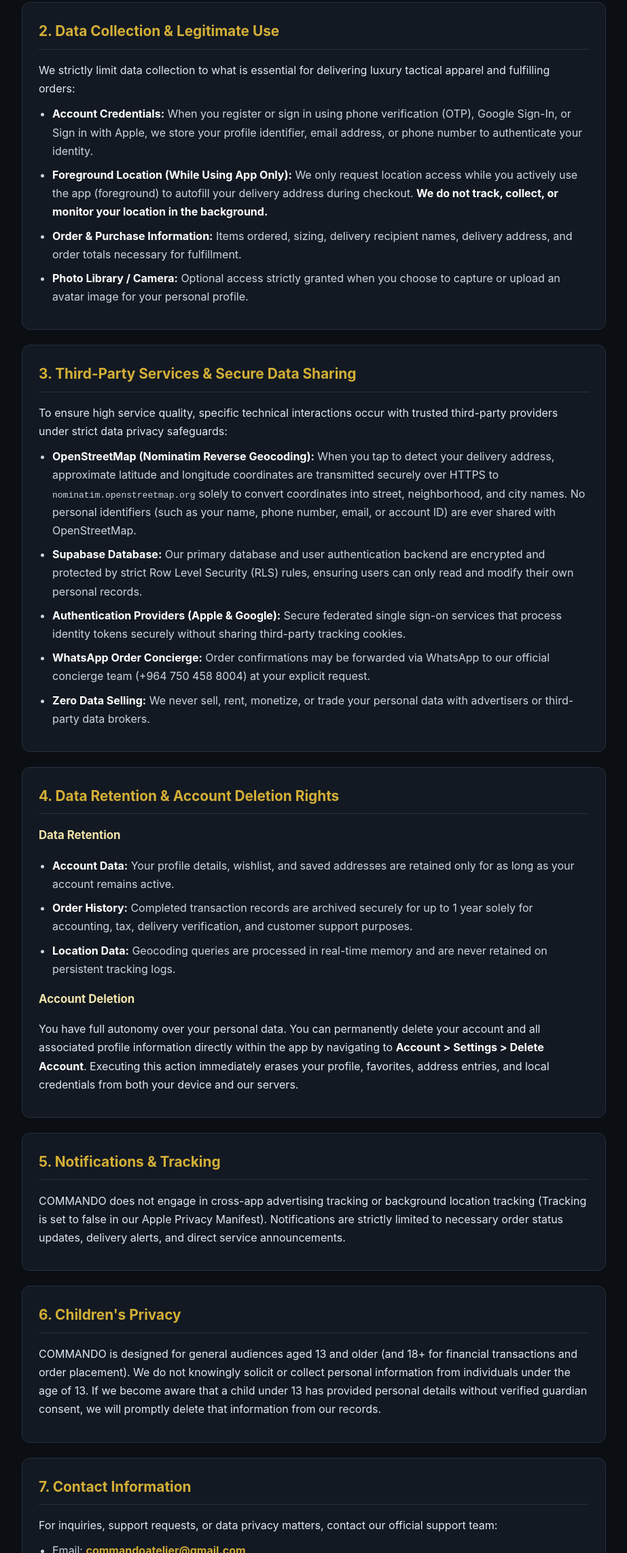
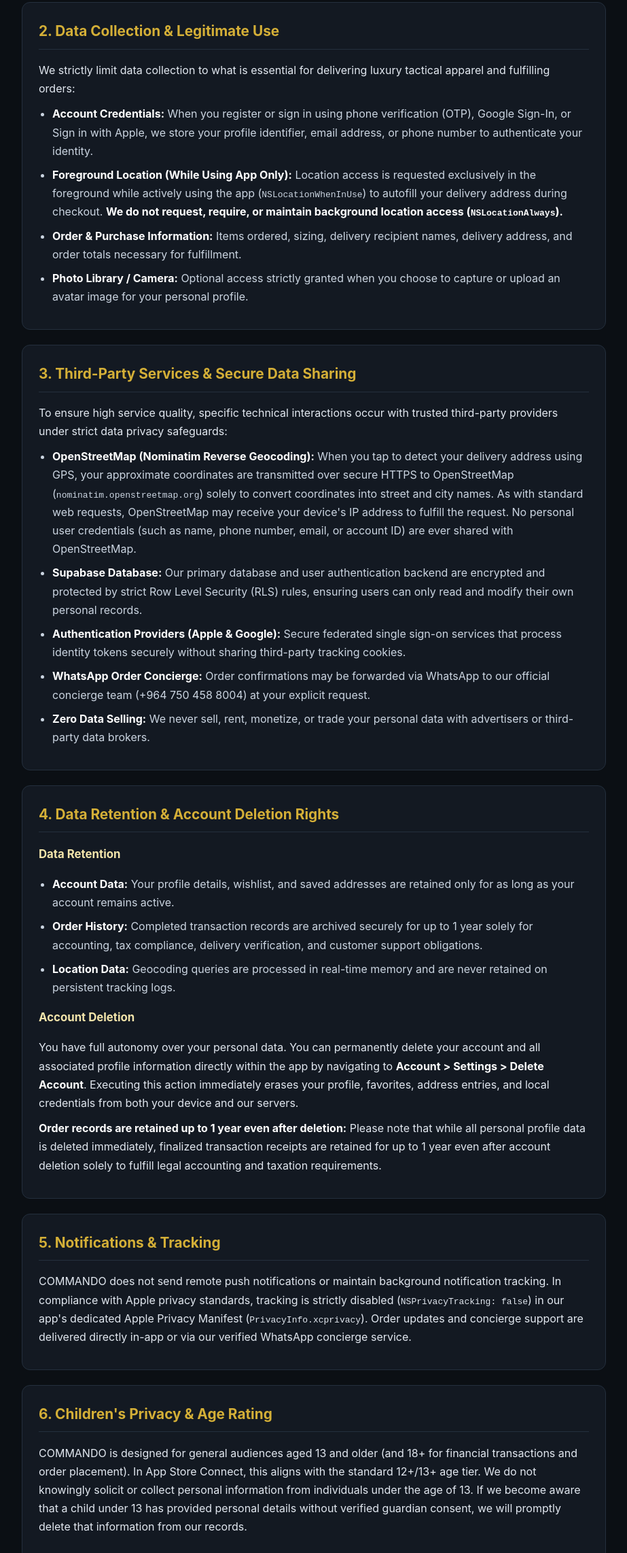
Before and after one commit to Code-Man90/commando-privacy, a plain HTML site: page index.html in a window 1280 px wide. Shown: the part 516-2800 px from the top of the page at 68% size, without its empty margins (178-1101 px from the left). Drawn offline with Linux system fonts and the light colour scheme.

Commit message:
Refine privacy policy with explicit order retention after deletion, Nominatim IP notice, no remote push, and no background location

```diff
--- a/index.html
+++ b/index.html
@@ -148,7 +148,7 @@
         <p>We strictly limit data collection to what is essential for delivering luxury tactical apparel and fulfilling orders:</p>
         <ul>
             <li><strong>Account Credentials:</strong> When you register or sign in using phone verification (OTP), Google Sign-In, or Sign in with Apple, we store your profile identifier, email address, or phone number to authenticate your identity.</li>
-            <li><strong>Foreground Location (While Using App Only):</strong> We only request location access while you actively use the app (foreground) to autofill your delivery address during checkout. <strong>We do not track, collect, or monitor your location in the background.</strong></li>
+            <li><strong>Foreground Location (While Using App Only):</strong> Location access is requested exclusively in the foreground while actively using the app (<code>NSLocationWhenInUse</code>) to autofill your delivery address during checkout. <strong>We do not request, require, or maintain background location access (<code>NSLocationAlways</code>).</strong></li>
             <li><strong>Order & Purchase Information:</strong> Items ordered, sizing, delivery recipient names, delivery address, and order totals necessary for fulfillment.</li>
             <li><strong>Photo Library / Camera:</strong> Optional access strictly granted when you choose to capture or upload an avatar image for your personal profile.</li>
         </ul>
@@ -158,7 +158,7 @@
         <h2>3. Third-Party Services & Secure Data Sharing</h2>
         <p>To ensure high service quality, specific technical interactions occur with trusted third-party providers under strict data privacy safeguards:</p>
         <ul>
-            <li><strong>OpenStreetMap (Nominatim Reverse Geocoding):</strong> When you tap to detect your delivery address, approximate latitude and longitude coordinates are transmitted securely over HTTPS to <code>nominatim.openstreetmap.org</code> solely to convert coordinates into street, neighborhood, and city names. No personal identifiers (such as your name, phone number, email, or account ID) are ever shared with OpenStreetMap.</li>
+            <li><strong>OpenStreetMap (Nominatim Reverse Geocoding):</strong> When you tap to detect your delivery address using GPS, your approximate coordinates are transmitted over secure HTTPS to OpenStreetMap (<code>nominatim.openstreetmap.org</code>) solely to convert coordinates into street and city names. As with standard web requests, OpenStreetMap may receive your device's IP address to fulfill the request. No personal user credentials (such as name, phone number, email, or account ID) are ever shared with OpenStreetMap.</li>
             <li><strong>Supabase Database:</strong> Our primary database and user authentication backend are encrypted and protected by strict Row Level Security (RLS) rules, ensuring users can only read and modify their own personal records.</li>
             <li><strong>Authentication Providers (Apple & Google):</strong> Secure federated single sign-on services that process identity tokens securely without sharing third-party tracking cookies.</li>
             <li><strong>WhatsApp Order Concierge:</strong> Order confirmations may be forwarded via WhatsApp to our official concierge team (+964 750 458 8004) at your explicit request.</li>
@@ -171,21 +171,22 @@
         <h3>Data Retention</h3>
         <ul>
             <li><strong>Account Data:</strong> Your profile details, wishlist, and saved addresses are retained only for as long as your account remains active.</li>
-            <li><strong>Order History:</strong> Completed transaction records are archived securely for up to 1 year solely for accounting, tax, delivery verification, and customer support purposes.</li>
+            <li><strong>Order History:</strong> Completed transaction records are archived securely for up to 1 year solely for accounting, tax compliance, delivery verification, and customer support obligations.</li>
             <li><strong>Location Data:</strong> Geocoding queries are processed in real-time memory and are never retained on persistent tracking logs.</li>
         </ul>
         <h3>Account Deletion</h3>
         <p>You have full autonomy over your personal data. You can permanently delete your account and all associated profile information directly within the app by navigating to <strong>Account &gt; Settings &gt; Delete Account</strong>. Executing this action immediately erases your profile, favorites, address entries, and local credentials from both your device and our servers.</p>
+        <p><strong>Order records are retained up to 1 year even after deletion:</strong> Please note that while all personal profile data is deleted immediately, finalized transaction receipts are retained for up to 1 year even after account deletion solely to fulfill legal accounting and taxation requirements.</p>
     </div>
 
     <div class="card">
         <h2>5. Notifications & Tracking</h2>
-        <p>COMMANDO does not engage in cross-app advertising tracking or background location tracking (Tracking is set to false in our Apple Privacy Manifest). Notifications are strictly limited to necessary order status updates, delivery alerts, and direct service announcements.</p>
+        <p>COMMANDO does not send remote push notifications or maintain background notification tracking. In compliance with Apple privacy standards, tracking is strictly disabled (<code>NSPrivacyTracking: false</code>) in our app's dedicated Apple Privacy Manifest (<code>PrivacyInfo.xcprivacy</code>). Order updates and concierge support are delivered directly in-app or via our verified WhatsApp concierge service.</p>
     </div>
 
     <div class="card">
-        <h2>6. Children's Privacy</h2>
-        <p>COMMANDO is designed for general audiences aged 13 and older (and 18+ for financial transactions and order placement). We do not knowingly solicit or collect personal information from individuals under the age of 13. If we become aware that a child under 13 has provided personal details without verified guardian consent, we will promptly delete that information from our records.</p>
+        <h2>6. Children's Privacy & Age Rating</h2>
+        <p>COMMANDO is designed for general audiences aged 13 and older (and 18+ for financial transactions and order placement). In App Store Connect, this aligns with the standard 12+/13+ age tier. We do not knowingly solicit or collect personal information from individuals under the age of 13. If we become aware that a child under 13 has provided personal details without verified guardian consent, we will promptly delete that information from our records.</p>
     </div>
 
     <div class="card">
@@ -215,7 +216,7 @@
         <p>کۆکردنەوەی زانیارییەکان تەنها لە چوارچێوەی پێداویستییەکانی گەیاندن و خزمەتگوزارییەکانمانە:</p>
         <ul>
             <li><strong>زانیارییەکانی هەژمار:</strong> ئیمەیڵ، ژمارەی مۆبایل، یان ناسنامەی چوونەژوورەوە لە ڕێگەی (Google Sign-In یان Apple ID یان OTP) تەنها بۆ ناسینەوە و پاراستنی هەژمارەکەت بەکاردێن.</li>
-            <li><strong>دیاریکردنی شوێن (تەنها لەکاتی بەکارهێناندا):</strong> ئەپەکە تەنها لە کاتی دیاریکردنی ناونیشانی گەیاندندا داوای شوێنەکەت دەکات. <strong>بە هیچ شێوەیەک بەدواداچوونی شوێن لە پاشبنەمادا (Background Location) ناکرێت.</strong></li>
+            <li><strong>دیاریکردنی شوێن (تەنها لەکاتی بەکارهێناندا):</strong> ئەپەکە تەنها لە کاتی دیاریکردنی ناونیشانی گەیاندندا داوای شوێنەکەت دەکات (<code>NSLocationWhenInUse</code>). <strong>ئەپەکەمان هیچ مۆڵەتێکی شوێنی پاشبنەما (<code>NSLocationAlways</code>) ناخوازێت و بەکاری ناهێنێت.</strong></li>
             <li><strong>زانیاری داواکارییەکان:</strong> جۆری جلوبەرگ، قەبارە، ناونیشانی وەرگرتن، و بڕی پارەدان بۆ مەبەستی جێبەجێکردنی ئۆردەرەکە.</li>
             <li><strong>وێنە و کامێرا:</strong> مۆڵەت تەنها کاتێک وەردەگیرێت کە خۆت بە دەست بیەوێت وێنەی پرۆفایلەکەت دابنێیت.</li>
         </ul>
@@ -225,7 +226,7 @@
         <h2>٣. خزمەتگوزارییەکانی لایەنی سێیەم (Third-Party)</h2>
         <p>بۆ بەجێگەیاندنی داواکارییەکان بە شێوەیەکی دروست، پەیوەندی بە چەند خزمەتگوزارییەکی باوەڕپێکراوەوە دەکرێت:</p>
         <ul>
-            <li><strong>نەخشەی OpenStreetMap (Nominatim):</strong> کاتێک دوگمەی دیاریکردنی ناونیشان بە GPS دادەگریت، هێڵەکانی درێژی و پانی (کۆئۆردینەیت) بە شێوەیەکی پارێزراو بۆ ماڵپەڕی <code>nominatim.openstreetmap.org</code> دەنێردرێت تا ناو و گەڕەک و شاری ناونیشانەکەت دیاری بکرێت. هیچ زانیارییەکی کەسی (وەک ناو، ئیمەیڵ، یان ژمارە مۆبایل) بۆ ئەوان نانێردرێت.</li>
+            <li><strong>نەخشەی OpenStreetMap (Nominatim):</strong> کاتێک دوگمەی دیاریکردنی ناونیشان بە GPS دادەگریت، هێڵەکانی درێژی و پانی بۆ <code>nominatim.openstreetmap.org</code> دەنێردرێت تا ناو و گەڕەک و شاری ناونیشانەکەت دیاری بکرێت. وەک هەموو داواکارییەکی ئینتەرنێت، لەوانەیە OpenStreetMap ناونیشانی IPی ئامێرەکەت ببینێت، بەڵام هیچ زانیارییەکی کەسی (وەک ناو، ئیمەیڵ، یان ژمارە مۆبایل) بۆ ئەوان نانێردرێت.</li>
             <li><strong>بنکەی دراوەی Supabase:</strong> داتاکان لە سێرڤەری پارێزراوی Supabase هەڵدەگیرێن بە بەکارهێنانی یاساکانی Row Level Security (RLS) کە تەنها خاوەنی هەژمار بۆی هەیە داتاکانی خۆی ببینێت و دەستکاری بکات.</li>
             <li><strong>سیستەمی چوونەژوورەوەی Apple و Google:</strong> بۆ مسۆگەرکردنی چوونەژوورەوەیەکی پارێزراو بەبێ بەکارهێنانی سیخوڕی یان فایلی کۆکی لایەنی سێیەم.</li>
             <li><strong>واتس ئەپی فەرمی:</strong> ناردنی داواکاری بۆ ژمارەی فەرمی واتس ئەپ (+964 750 458 8004) تەنها بە ڕەزامەندی و کلیککردنی خۆت ئەنجام دەدرێت.</li>
@@ -242,15 +243,21 @@
         </ul>
         <h3>سڕینەوەی هەژمار (Account Deletion)</h3>
         <p>تۆ خاوەنی تەواوی بڕیاری سڕینەوەی داتاکانتین. لە هەر کاتێکدا دەتوانیت لە ناو ئەپەکەدا بچیتە سەر <strong>هەژمار &gt; ڕێکخستنەکان &gt; سڕینەوەی هەژمار</strong>. بە ئەنجامدانی ئەم کردارە، پرۆفایل، لیستی دڵخوازەکان، ناونیشانەکان و هەموو تۆمارەکانت لە مۆبایلەکەت و سێرڤەرەکەمان بەیەکجاری دەسڕدرێنەوە.</p>
+        <p><strong>تۆماری داواکارییەکان تا ١ ساڵ دەمێننەوە دوای سڕینەوەش:</strong> تکایە ئاگاداربە کە لە کاتێکدا هەموو داتای کەسی دەستبەجێ دەسڕدرێتەوە، وەسڵی داواکاری و کڕینە تەواوکراوەکان بۆ ماوەی تا ١ ساڵ دەمێننەوە تەنها بۆ مەبەستی ژمێریاری، باج و پابەندبوونە یاساییەکان.</p>
     </div>
 
     <div class="card kurdish-section">
-        <h2>٥. پاراستنی منداڵان</h2>
-        <p>ئەپی COMMANDO تایبەتە بە تەمەنی سەروو ١٣ ساڵ (و ١٨ ساڵ بۆ کڕین و پارەدان). بە هیچ شێوەیەک زانیاری لە منداڵانی خوار ١٣ ساڵ کۆناکرێتەوە و لە کاتی ئاگاداربوون لە بوونی داتای لەو شێوەیە دەستبەجێ دەسڕدرێتەوە.</p>
+        <h2>٥. نۆتفکەیشن و چاودێری نێوان ئەپەکان (Tracking)</h2>
+        <p>ئەپی کۆماندۆ هیچ نۆتفکەیشنێکی دووربەدەست (Remote Push) نانێرێت و هیچ پرۆسەیەکی چاودێری لە پاشبنەما ئەنجام نادات. چاودێریکردنی نێوان ئەپەکان بە تەواوی لە پرایڤسی مانفێستی ئەپڵ بە ناچالاک دانراوە (<code>NSPrivacyTracking: false</code> لە پەڕگەی <code>PrivacyInfo.xcprivacy</code>). هەموو زانیاری و بەدواداچوونی داواکارییەکان تەنها لەناو خودی ئەپەکە یان لە ڕێگەی واتس ئەپی فەرمی ئەنجام دەدرێت.</p>
     </div>
 
     <div class="card kurdish-section">
-        <h2>٦. پەیوەندی کردن</h2>
+        <h2>٦. پاراستنی منداڵان و پلەبەندی تەمەن</h2>
+        <p>ئەپی COMMANDO تایبەتە بە تەمەنی سەروو ١٣ ساڵ (و ١٨ ساڵ بۆ کڕین و پارەدان)، کە لە ئەپ ستۆر کۆنێکت لەگەڵ پلەبەندی ستانداردی 12+/13+ دەگونجێت. بە هیچ شێوەیەک زانیاری لە منداڵانی خوار ١٣ ساڵ کۆناکرێتەوە و لە کاتی ئاگاداربوون لە بوونی داتای لەو شێوەیە دەستبەجێ دەسڕدرێتەوە.</p>
+    </div>
+
+    <div class="card kurdish-section">
+        <h2>٧. پەیوەندی کردن</h2>
         <p>بۆ هەر پرسیارێک یان داواکارییەکی تایبەت بە پاراستنی داتاکانت دەتوانیت پەیوەندیمان پێوە بکەیت:</p>
         <ul>
             <li>ئیمەیڵ: <strong><a href="mailto:commandoatelier@gmail.com">commandoatelier@gmail.com</a></strong></li>
```
